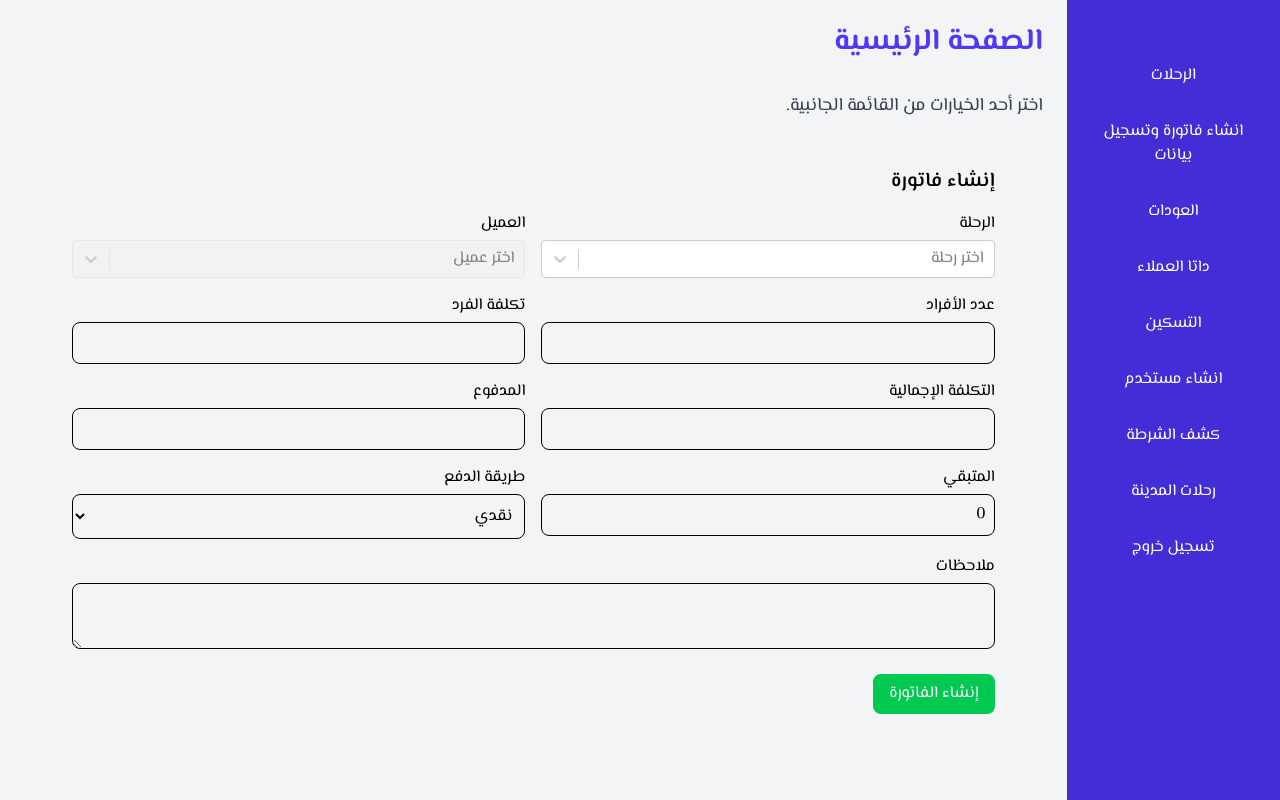
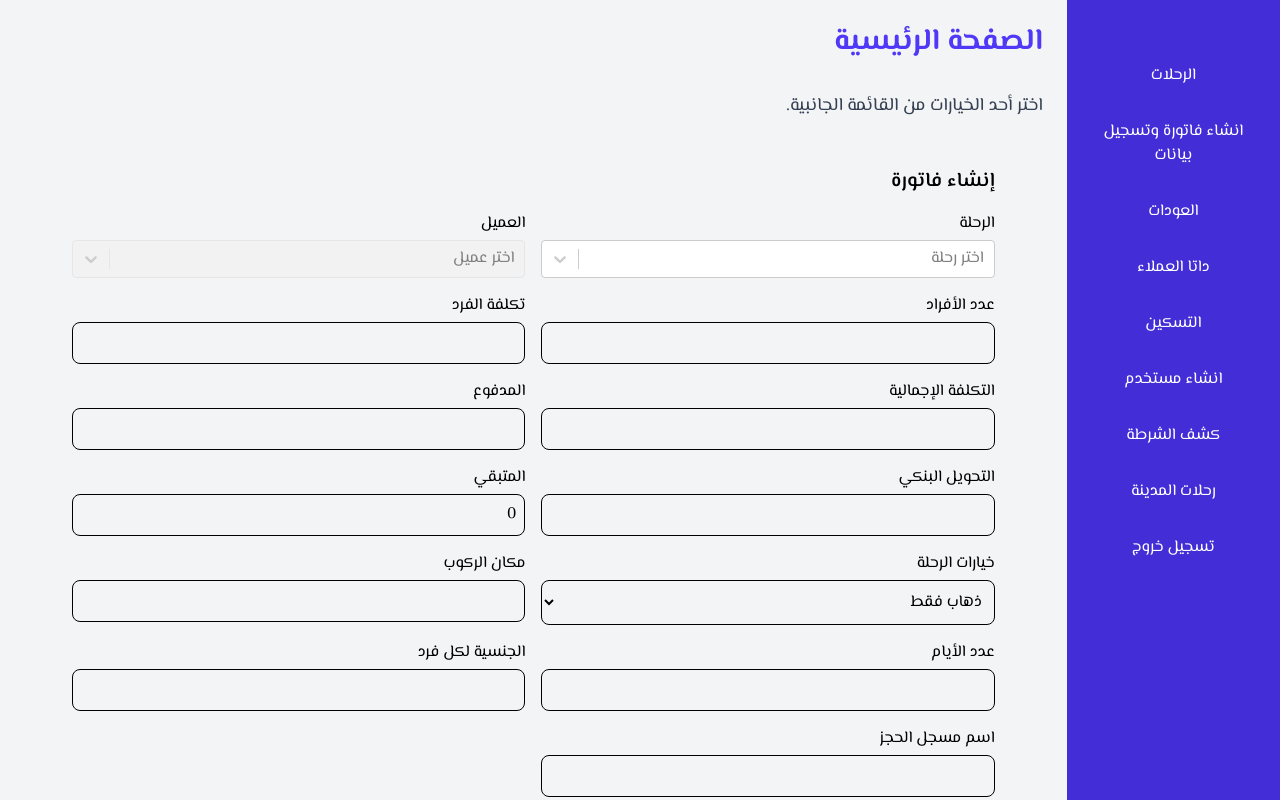
Before and after one commit to elzaw/Sada-Alhikma-fe, a React (Vite) app: page /invoice in a window 1280 px wide. Shown: the top 800 px of the page. Built offline with nearby package versions, Linux system fonts and the light colour scheme; no server answers.

Commit message:
update invoice form

```diff
--- a/src/Components/Invoices/InvoiceForm/index.jsx
+++ b/src/Components/Invoices/InvoiceForm/index.jsx
@@ -22,12 +22,14 @@ const InvoiceForm = ({ onSubmit }) => {
   const selectedClientId = watch("client")?.value;
   const totalAmount = watch("totalAmount");
   const paidAmount = watch("paidAmount");
+  const bankTransfer = watch("bankTransfer");
+  const tripOption = watch("tripOption");
 
-  // مراقبة التغييرات في totalAmount و paidAmount وحساب remainingAmount
+  // مراقبة التغييرات في totalAmount و paidAmount و bankTransfer وحساب remainingAmount
   useEffect(() => {
-    const remaining = totalAmount - paidAmount;
+    const remaining = totalAmount - paidAmount - (bankTransfer || 0);
     setValue("remainingAmount", remaining >= 0 ? remaining : 0);
-  }, [totalAmount, paidAmount, setValue]);
+  }, [totalAmount, paidAmount, bankTransfer, setValue]);
 
   // جلب الرحلات عند تحميل المكون
   useEffect(() => {
@@ -80,12 +82,45 @@ const InvoiceForm = ({ onSubmit }) => {
     }
   }, [selectedTripId]);
 
+  useEffect(() => {
+    const fetchTrip = async () => {
+      if (selectedTripId && selectedClientId) {
+        try {
+          const response = await instance.get(
+            `trips/trip/${selectedTripId}/client/${selectedClientId}`
+          );
+          const client = response.data.clients[0]; // البيانات المرجعة هي مصفوفة، لذا نأخذ العنصر الأول
+
+          // حساب عدد الأفراد
+          const numberOfPeople =
+            client.clientCount + client.accompanyingPersons.length;
+
+          // حساب تكلفة الفرد
+          const costPerPerson = client.totalCost / numberOfPeople;
+
+          // تحديث الحقول في النموذج
+          setValue("numberOfPeople", numberOfPeople);
+          setValue("costPerPerson", costPerPerson);
+          setValue("totalAmount", client.totalCost);
+
+          // console.log(client); // يمكنك استخدام البيانات هنا
+        } catch (error) {
+          console.error("Error fetching trip details:", error);
+          toast.error("فشل في تحميل بيانات الرحلة والعميل.");
+        }
+      }
+    };
+
+    fetchTrip(); // استدعاء الدالة
+  }, [selectedTripId, selectedClientId, setValue]);
+
   // تحديث بيانات العميل عند اختياره
   useEffect(() => {
     if (selectedClientId) {
       const selectedClient = clients.find(
         (client) => client.value === selectedClientId
       );
+
       if (selectedClient) {
         setValue("numberOfPeople", selectedClient.clientCount);
         setValue(
@@ -231,6 +266,16 @@ const InvoiceForm = ({ onSubmit }) => {
           )}
         </div>
 
+        {/* التحويل البنكي */}
+        <div>
+          <label className="block mb-1">التحويل البنكي</label>
+          <input
+            type="number"
+            {...register("bankTransfer", { min: 0 })}
+            className="p-2 border rounded-lg w-full"
+          />
+        </div>
+
         {/* المتبقي */}
         <div>
           <label className="block mb-1">المتبقي</label>
@@ -245,19 +290,132 @@ const InvoiceForm = ({ onSubmit }) => {
           />
         </div>
 
-        {/* طريقة الدفع */}
+        {/* خيارات الرحلة */}
         <div>
-          <label className="block mb-1">طريقة الدفع</label>
+          <label className="block mb-1">خيارات الرحلة</label>
           <select
-            {...register("paymentMethod", { required: "هذا الحقل مطلوب" })}
+            {...register("tripOption", { required: "هذا الحقل مطلوب" })}
             className="p-2 border rounded-lg w-full"
           >
-            <option value="cash">نقدي</option>
-            <option value="bankTransfer">تحويل بنكي</option>
+            <option value="oneWay">ذهاب فقط</option>
+            <option value="roundTrip">ذهاب وعودة</option>
+            <option value="makkah">مكة</option>
+            <option value="makkahMadinah">مكة والمدينة</option>
+            <option value="returnOnly">عودة فقط</option>
+            <option value="accommodationOnly">تسكين فقط</option>
           </select>
-          {errors.paymentMethod && (
+          {errors.tripOption && (
             <span className="text-red-500 text-sm">
-              {errors.paymentMethod.message}
+              {errors.tripOption.message}
+            </span>
+          )}
+        </div>
+
+        {/* إظهار حقول إضافية عند اختيار "مكة والمدينة" */}
+        {tripOption === "makkahMadinah" && (
+          <>
+            <div>
+              <label className="block mb-1">تاريخ الذهاب إلى المدينة</label>
+              <input
+                type="date"
+                {...register("madinahDepartureDate", {
+                  required: "هذا الحقل مطلوب",
+                })}
+                className="p-2 border rounded-lg w-full"
+              />
+              {errors.madinahDepartureDate && (
+                <span className="text-red-500 text-sm">
+                  {errors.madinahDepartureDate.message}
+                </span>
+              )}
+            </div>
+
+            <div>
+              <label className="block mb-1">تاريخ العودة من المدينة</label>
+              <input
+                type="date"
+                {...register("madinahReturnDate", {
+                  required: "هذا الحقل مطلوب",
+                })}
+                className="p-2 border rounded-lg w-full"
+              />
+              {errors.madinahReturnDate && (
+                <span className="text-red-500 text-sm">
+                  {errors.madinahReturnDate.message}
+                </span>
+              )}
+            </div>
+          </>
+        )}
+
+        {/* مكان الركوب */}
+        <div>
+          <label className="block mb-1">مكان الركوب</label>
+          <input
+            type="text"
+            {...register("pickupLocation", { required: "هذا الحقل مطلوب" })}
+            className="p-2 border rounded-lg w-full"
+          />
+          {errors.pickupLocation && (
+            <span className="text-red-500 text-sm">
+              {errors.pickupLocation.message}
+            </span>
+          )}
+        </div>
+
+        {/* أسماء أفراد أخرى
+        <div className="col-span-2">
+          <label className="block mb-1">أسماء أفراد أخرى</label>
+          <textarea
+            {...register("otherMembers")}
+            className="p-2 border rounded-lg w-full"
+          />
+        </div> */}
+
+        {/* عدد الأيام */}
+        <div>
+          <label className="block mb-1">عدد الأيام</label>
+          <input
+            type="number"
+            {...register("numberOfDays", {
+              required: "هذا الحقل مطلوب",
+              min: 1,
+            })}
+            className="p-2 border rounded-lg w-full"
+          />
+          {errors.numberOfDays && (
+            <span className="text-red-500 text-sm">
+              {errors.numberOfDays.message}
+            </span>
+          )}
+        </div>
+
+        {/* الجنسية لكل فرد */}
+        <div>
+          <label className="block mb-1">الجنسية لكل فرد</label>
+          <input
+            type="text"
+            {...register("nationality", { required: "هذا الحقل مطلوب" })}
+            className="p-2 border rounded-lg w-full"
+          />
+          {errors.nationality && (
+            <span className="text-red-500 text-sm">
+              {errors.nationality.message}
+            </span>
+          )}
+        </div>
+
+        {/* اسم مسجل الحجز */}
+        <div>
+          <label className="block mb-1">اسم مسجل الحجز</label>
+          <input
+            type="text"
+            {...register("reservationOfficer", { required: "هذا الحقل مطلوب" })}
+            className="p-2 border rounded-lg w-full"
+          />
+          {errors.reservationOfficer && (
+            <span className="text-red-500 text-sm">
+              {errors.reservationOfficer.message}
             </span>
           )}
         </div>
@@ -272,6 +430,14 @@ const InvoiceForm = ({ onSubmit }) => {
         </div>
       </div>
 
+      {/* بيانات المؤسسة */}
+      <div className="mt-6">
+        <h3 className="text-lg font-semibold mb-2">بيانات المؤسسة</h3>
+        <p>اسم المؤسسة: مؤسسة الحج والعمرة</p>
+        <p>رقم الهاتف: 0123456789</p>
+        <p>العنوان: المدينة المنورة، المملكة العربية السعودية</p>
+      </div>
+
       <button
         type="submit"
         className="bg-green-500 text-white px-4 py-2 rounded-lg mt-4"
```
